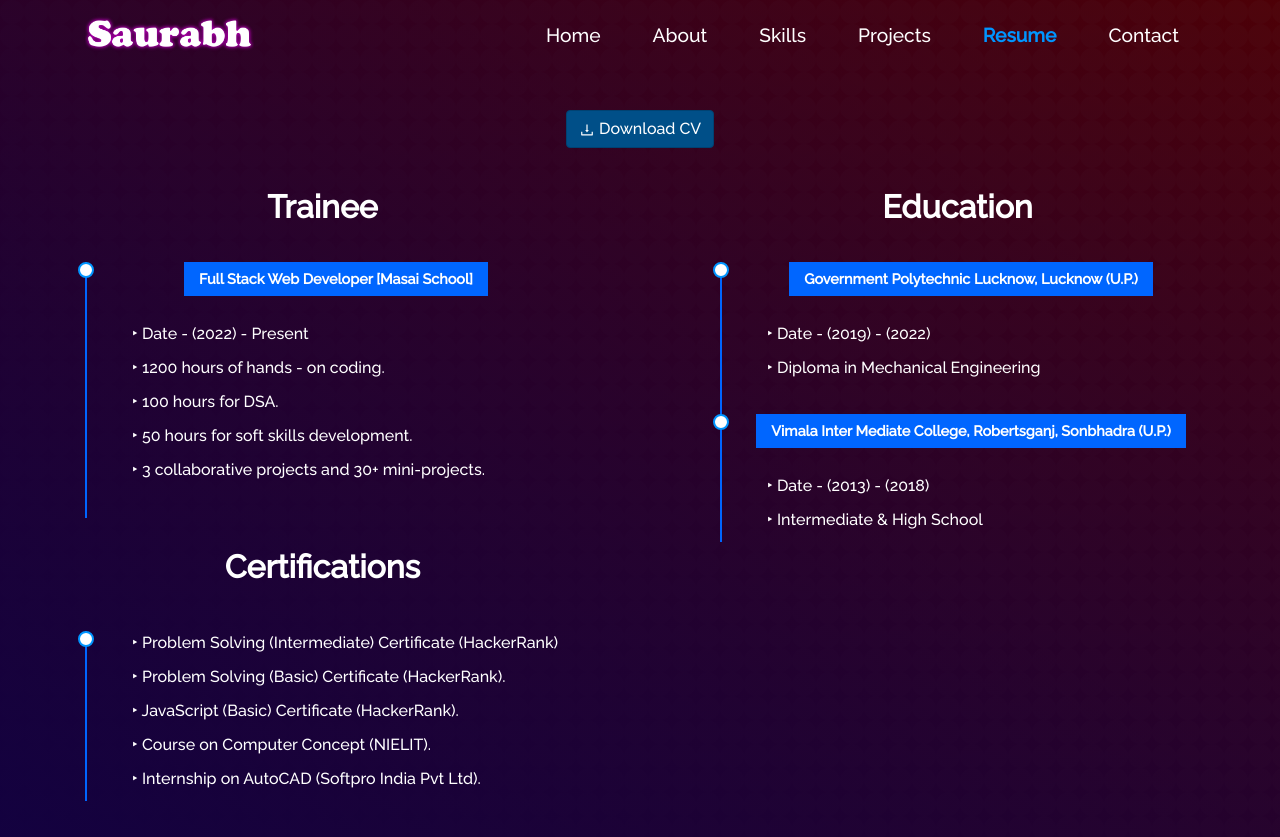
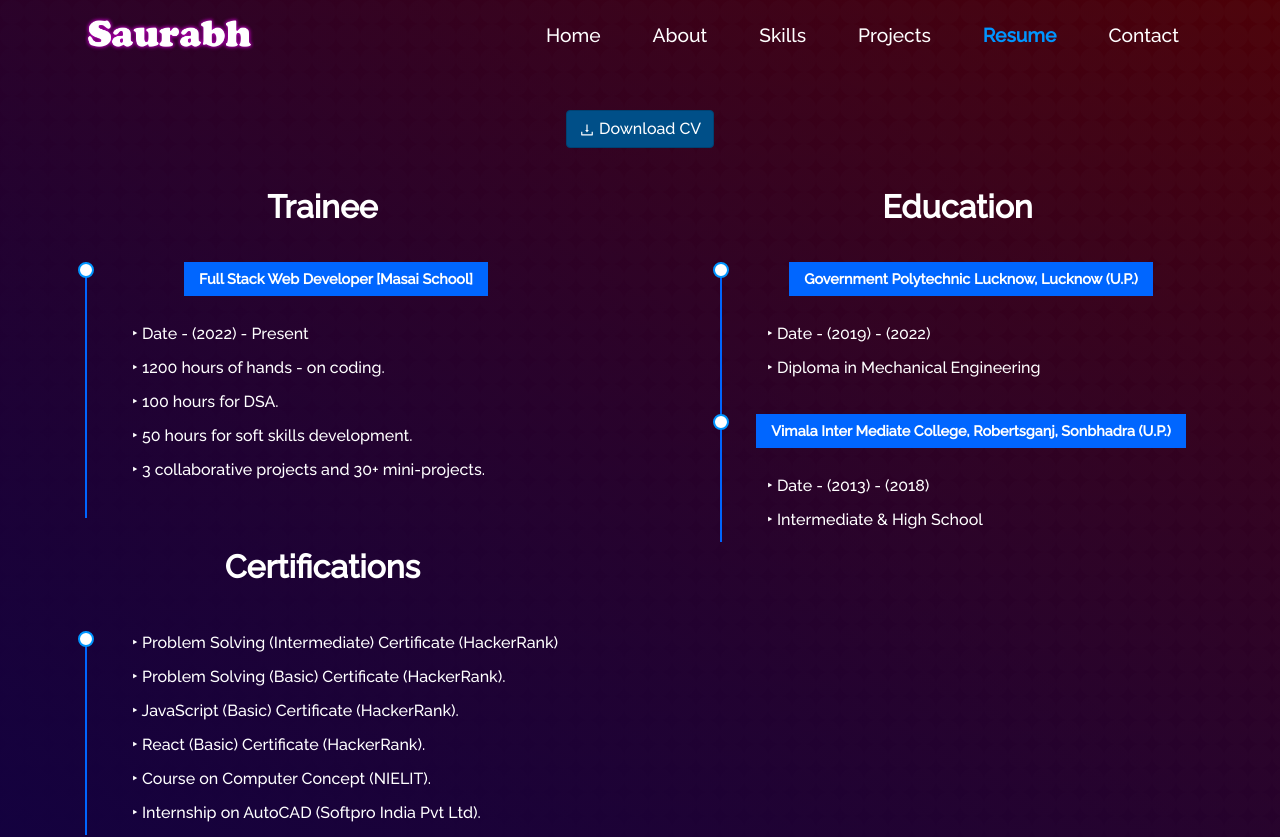
Before and after one commit to SaurabhSinghRbz/my-portfolio, a React (Create React App) app: page /resume in a window 1280 px wide. Shown: the top 837 px of the page. Built offline with nearby package versions, Linux system fonts and the light colour scheme.

Commit message:
adding react certificate

```diff
--- a/src/components/Resume/Resume.js
+++ b/src/components/Resume/Resume.js
@@ -41,6 +41,7 @@ function Resume() {
                   "Problem Solving (Intermediate) Certificate (HackerRank)",
                   "Problem Solving (Basic) Certificate (HackerRank).",
                   "JavaScript (Basic) Certificate (HackerRank).",
+                  "React (Basic) Certificate (HackerRank).",
                   "Course on Computer Concept (NIELIT).",
                   "Internship on AutoCAD (Softpro India Pvt Ltd).",
                 ]}
```
